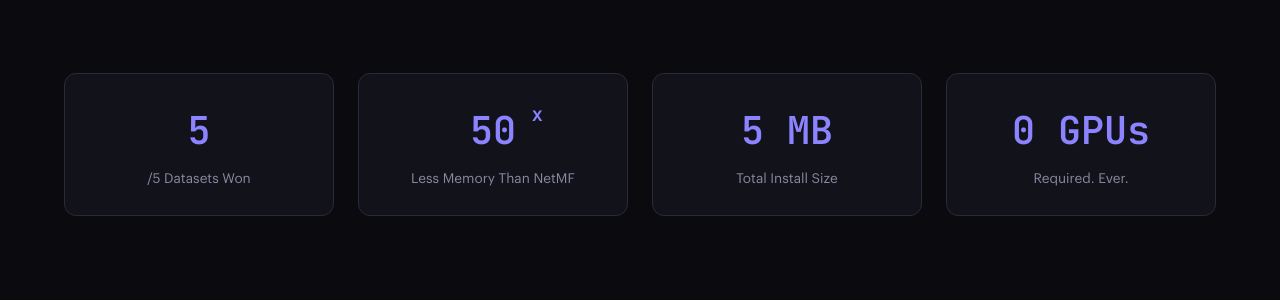
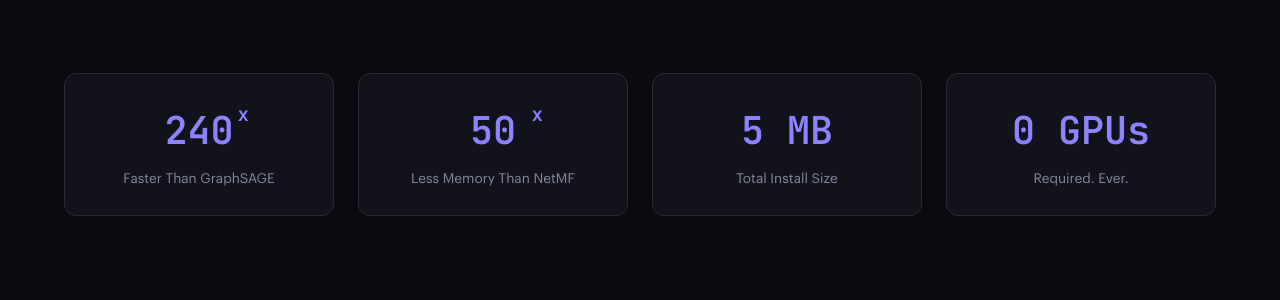
Before and after one commit to BaseModelAI/cleora, a Flask app: page / in a window 1280 px wide. Shown: the part 855-1155 px from the top of the page. Run offline with Flask 2, Linux system fonts and the light colour scheme; some libraries are stand-ins or nearby versions.

Commit message:
Update homepage statistics and case study numbers
Modify website/templates/index.html to reflect updated performance metrics, changing "5/5 Datasets Won" to "240x Faster Than GraphSAGE" and updating Zomato case study figures from 197x to 240x.

Replit-Commit-Author: Agent
Replit-Commit-Session-Id: ec794acd-c4a5-47f6-b906-d70ac3c316ee
Replit-Commit-Checkpoint-Type: full_checkpoint
Replit-Commit-Event-Id: fb3a6236-9d08-48e0-8c33-97920a62adcc
Replit-Commit-Screenshot-Url: https://storage.googleapis.com/screenshot-production-us-central1/28ec11df-9ccf-40bc-9ff4-d0523e5b6a98/ec794acd-c4a5-47f6-b906-d70ac3c316ee/pEhrKXh
Replit-Helium-Checkpoint-Created: true

```diff
--- a/website/templates/index.html
+++ b/website/templates/index.html
@@ -23,9 +23,9 @@
 <section class="section">
     <div class="stats-bar">
         <div class="stat scroll-reveal">
-            <div class="stat-value" data-count="5">0</div>
-            <div class="stat-label">/5 Datasets Won</div>
-            <div class="stat-suffix"></div>
+            <div class="stat-value" data-count="240">0</div>
+            <div class="stat-label">Faster Than GraphSAGE</div>
+            <div class="stat-suffix">x</div>
         </div>
         <div class="stat scroll-reveal" data-delay="100">
             <div class="stat-value" data-count="50">0</div>
@@ -163,7 +163,7 @@
                 </div>
                 <div>
                     <h4>Cleora Embeddings <span class="flow-time">&lt; 5 minutes</span></h4>
-                    <p>240x faster than GraphSAGE, 197x faster than DeepWalk (as measured by Zomato). No walk sampling, no skip-gram training. Purely structure-based — iterative weighted averaging of neighbor embeddings + L2 normalization.</p>
+                    <p>240x faster than GraphSAGE, 240x faster than DeepWalk (as measured by Zomato). No walk sampling, no skip-gram training. Purely structure-based — iterative weighted averaging of neighbor embeddings + L2 normalization.</p>
                 </div>
             </div>
             <div class="flow-arrow scroll-reveal">&darr;</div>
@@ -190,7 +190,7 @@
 
         <div class="case-study-results">
             <div class="result-metric scroll-reveal">
-                <div class="result-value">197x</div>
+                <div class="result-value">240x</div>
                 <div class="result-label">faster than DeepWalk</div>
             </div>
             <div class="result-metric scroll-reveal" data-delay="100">
```
